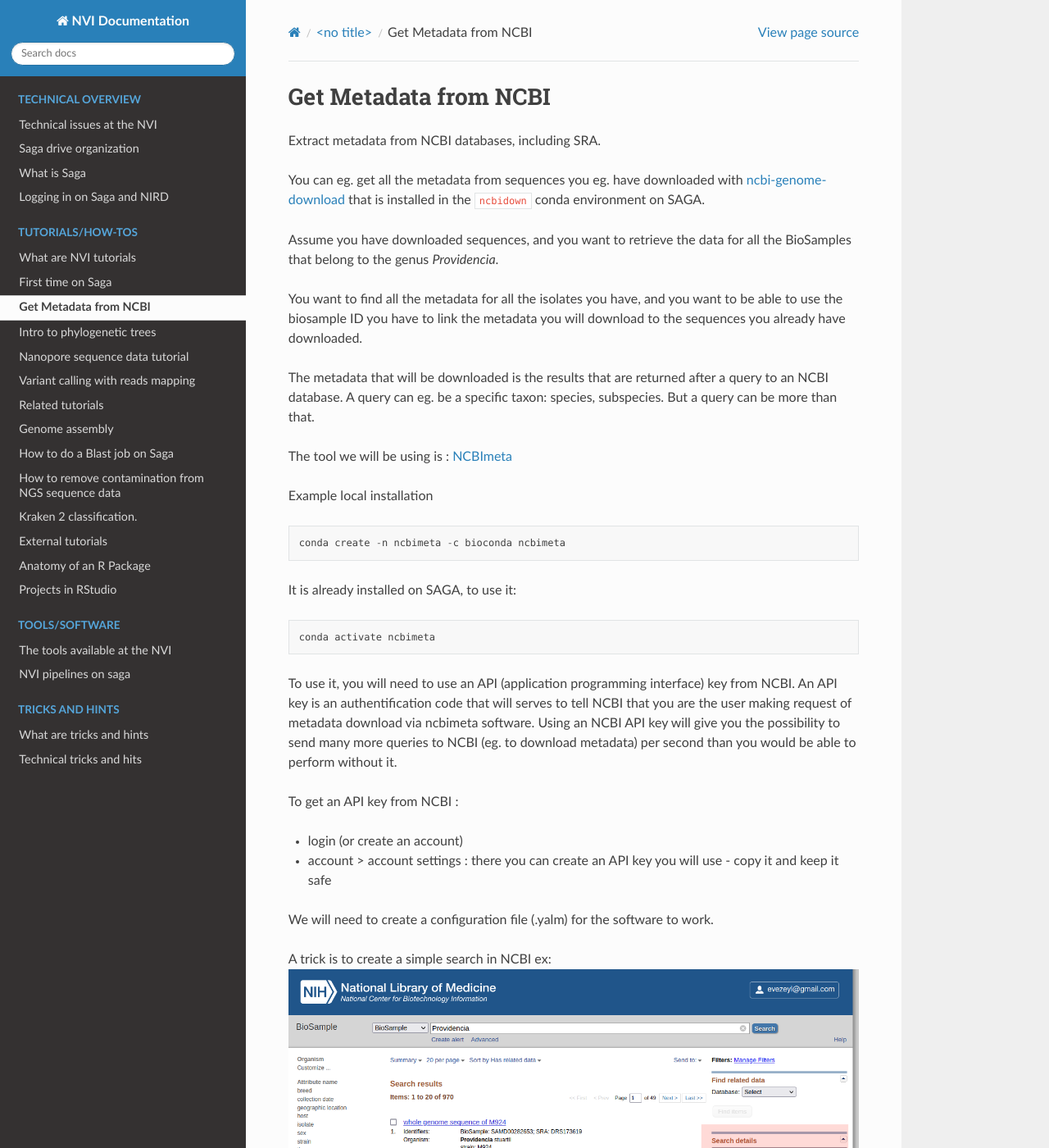
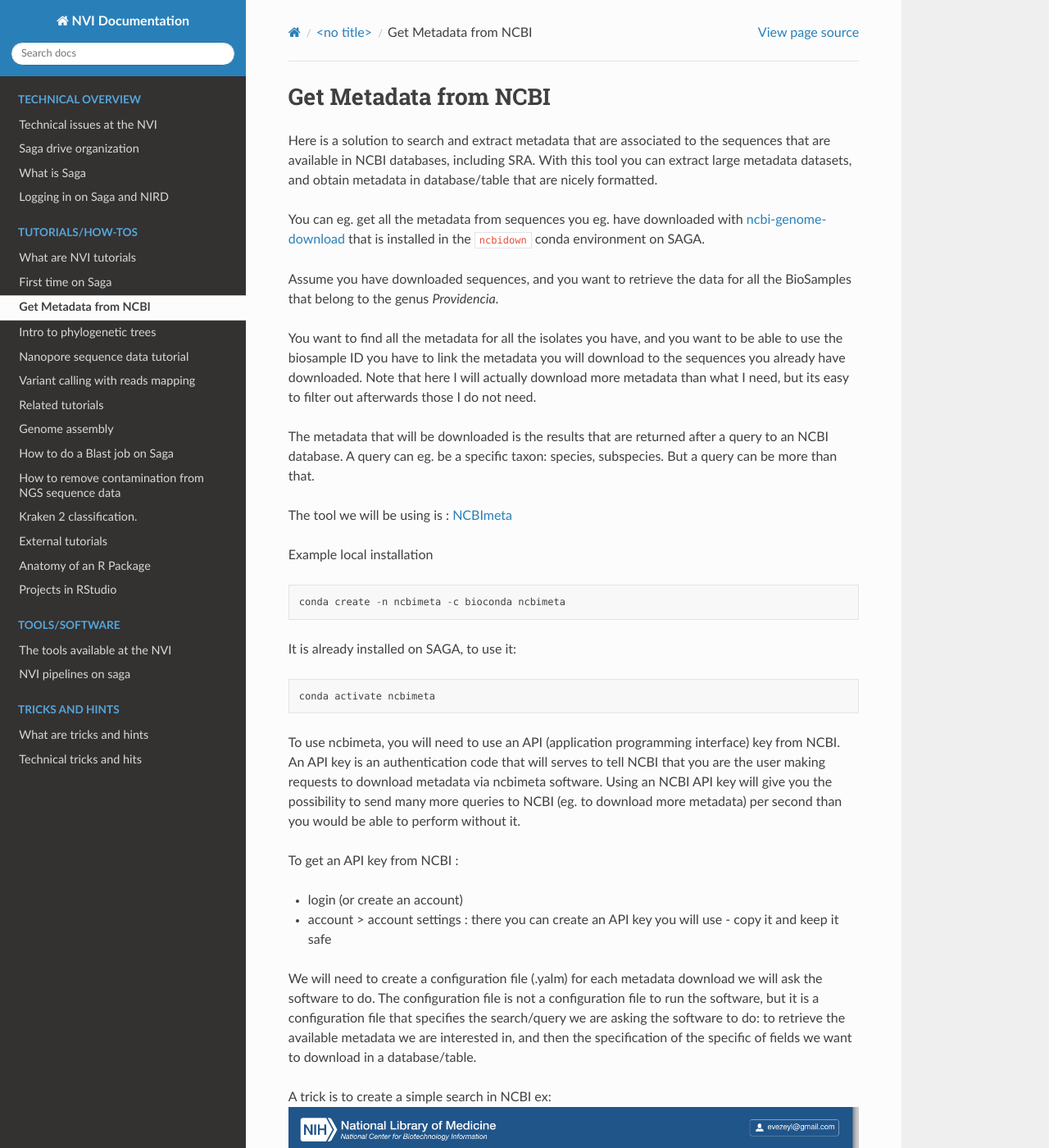
Before and after one commit to NorwegianVeterinaryInstitute/nvi-documentation, a Sphinx documentation site: the page built from docs/source/tutorials/GetMetadataNCBI.md, in a window 1280 px wide and 1400 px high. Shown: the whole window at 82% size. Built offline with Sphinx 7.4.7 and the Read the Docs theme 2.0.0, drawn with Linux system fonts in a browser that asks for light colours; pages that are not in the unit, such as notebooks, are missing from menus; some of the changed text lies outside the part shown.

Commit message:
improved after 1st Karin review

````diff
--- a/docs/source/tutorials/GetMetadataNCBI.md
+++ b/docs/source/tutorials/GetMetadataNCBI.md
@@ -1,6 +1,8 @@
 # Get Metadata from NCBI
-
-Extract metadata from NCBI databases, including SRA.
+Here is a solution to search and extract metadata that are associated to the
+sequences that are available in NCBI databases, including SRA. With this tool
+you can extract large metadata datasets, and obtain metadata in database/table
+that are nicely formatted.
 
 You can eg. get all the metadata from sequences you eg. have downloaded with
 [ncbi-genome-download](https://github.com/kblin/ncbi-genome-download) that
@@ -11,7 +13,8 @@
 
 You want to find all the metadata for all the isolates you have, and you want to be able
 to use the biosample ID you have to link the metadata you will download to the
-sequences you already have downloaded.
+sequences you already have downloaded. Note that here I will actually download more
+metadata than what I need, but its easy to filter out afterwards those I do not need.
 
 The metadata that will be downloaded is the results that are returned after a
 query to an NCBI database. A query can eg. be a specific taxon: species, subspecies.
@@ -29,37 +32,47 @@
 conda activate ncbimeta
 ```
 
-To use it, you will need to use an API (application programming interface) key from NCBI.
-An API key is an authentification code that will serves to tell NCBI that you are the user
-making request of metadata download via ncbimeta software. Using an NCBI API key
-will give you the possibility to send many more queries to NCBI (eg. to download metadata)
+To use ncbimeta, you will need to use an API (application programming interface) key from NCBI.
+An API key is an authentication code that will serves to tell NCBI that you are the user
+making requests to download metadata via ncbimeta software. Using an NCBI API key
+will give you the possibility to send many more queries to NCBI (eg. to download more metadata)
 per second than you would be able to perform without it.
 
 To get an API key from NCBI :
 - login (or create an account)
 - account > account settings : there you can create an API key you will use - copy it and keep it safe
 
-We will need to create a configuration file (.yalm) for the software to work.
-
-
+We will need to create a configuration file (.yalm) for each metadata download
+we will ask the software to do. The configuration file is not a configuration file to
+run the software, but it is a configuration file that specifies the search/query
+we are asking the software to do: to retrieve the available metadata we are interested in,
+and then the specification of the specific of fields we want to download in a database/table.
 
 A trick is to create a simple search in NCBI ex:
 ![screenshot1](./searchfield1.png)
 
-This search field will help you build your configuration file (.yalm). The configuration file is not the sofware configuration file,
-but it is a file that defines what metadata you are going to download, the query and the metadata fields that will be downloaded.
-You will need to have one .yalm file each time you download a set of metadata.
+This search field will help you build your "metadata download configuration file" (.yalm).
 
-Now we do a specific search for a specific sample we are interested in to get the metadata for, eg. BioSample: `SAMN12536438`.
-This page give us the information for the metadata we can have acces to and how it is structured in the database. To ease the process of creating the `.yalm` file we save this data as `xml` and open it with a web-browser so we can get the structure of the fields we want information from. ![screenshot2](./exportsearch_xml.png)
+Now we do a specific search for a specific sample we are interested in to get the
+metadata for, eg. BioSample: `SAMN12536438`. This page give us the information
+for the metadata we can have access to and how it is structured in the database.
+To ease the process of creating the `.yalm` file we save this data as `xml` and
+open it with a web-browser so we can get the structure of the fields we want
+information from. ![screenshot2](./exportsearch_xml.png)
 
 This gives: [xml_file](./biosample_result.xml).
 
 Compare it to the [.yalm configuration file](./providencia_metadata.yaml)
 
-The table column define what will go in the database - and from which database
+The `.yalm` file allow to define the destination of the download (OUTPUT_DIR),
+your NCBI identification (EMAIL and API_KEY), the name of the sqlite database it will
+download the metadata to (DATABASE), the tables it will create within the database
+(TABLES) and the columns/fields it will create and download data to for each
+table in the sqlite database (TABLE_COLUMNS, indentation: table name you want,
+indentation: the field/column names and the metadata that will be downloaded in each)
 
-You see that you can define your own fields, that were not provided in the other examples found in the [Biosample example](https://github.com/ktmeaton/NCBImeta/tree/master/schema).
+So, you see that you can define your own fields, that were not provided in the other examples found in the [Biosample example](https://github.com/ktmeaton/NCBImeta/tree/master/schema).
+
 To define those fields you need to access at which hierarchy of the `.xml` file you downloaded as helper.
 The different hierarchical levels are defined in order separated by comas eg. `Attribute, harmonized_name, <variable>`
 
@@ -74,9 +87,34 @@
 ```
 
 This creates a "sqlite" database.
-- You can open it with the [sqlite browser](https://sqlitebrowser.org/) (there is an option without install for windows: portable app)
+- You can open it with the [sqlite browser](https://sqlitebrowser.org/) (there is an option without install for windows: portable app). download the version you want to
+use. Launch the software and ...
 
-Open the database > browse - it looks like a spreadsheet
-- You can export it into a .csv file (that you can open in Excel)
+Open the database.
+Got to the tabulation "browse", and select the table you want to look at.
+It looks like a spreadsheet, this is how you can visualize what has been downloaded.
+
+If you wish,
+- You can export the downloaded metadata it into a .csv file (so you can open it in Excel) OR
 - You can decide to use this database and increase it to make links with the data you already have. If you do not how: this carpentry course can help you start : [Databases and SQL](https://swcarpentry.github.io/sql-novice-survey/)
 - You can interact with the database with python or R. Eg for R, the [**dbplyr**](https://dbplyr.tidyverse.org/) library allows you to use query the database directly, using the **dplyr** syntax (with the pipes) as we have already seen in other tutorials.
+
+A short overview of using with `dbplyr` in R:
+```R
+# load required packages
+library(tidyverse)
+library(dbplyr)
+
+# create a connection
+con <- DBI::dbConnect(RSQLite::SQLite(), "providencia_db.sqlite")
+
+# Do what you want with your metadata - tidyverse style
+con %>%
+  # this select the table you want to look at in the database
+  tbl("BioSample") %>%
+  # what other thing you want to do
+  head(.)
+
+# close the connection
+DBI::dbDisconnect(con)
+```
````
Also changed, not shown: docs/source/tutorials/providencia_metadata.yaml (+11 -0 lines).
